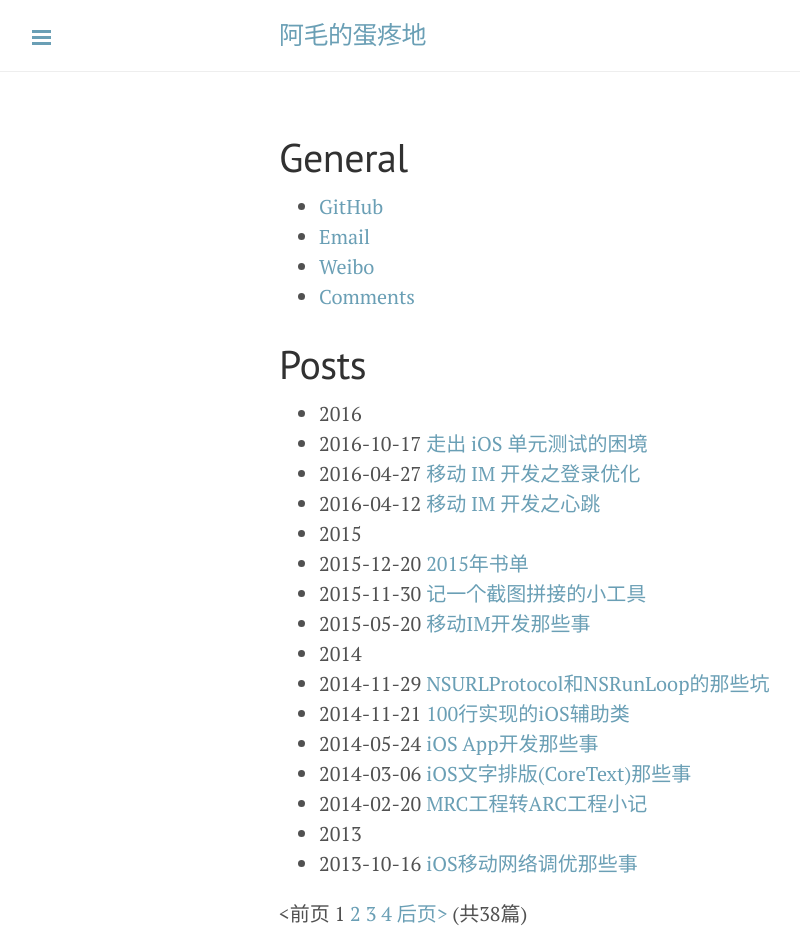
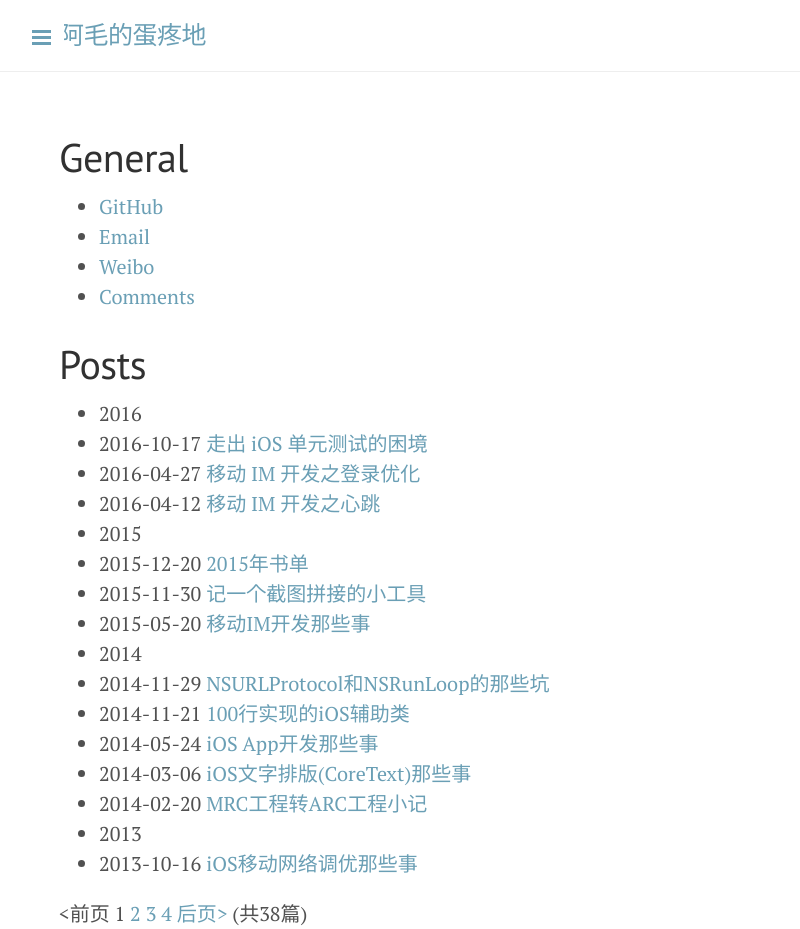
Before and after one commit to xiangwangfeng/xiangwangfeng.github.io, a Jekyll site: the page built from index.html, in a window 1280 px wide. Shown: the whole page, without its empty margins (1-801 px from the left). Built offline with Jekyll 4.4.1, drawn with Linux system fonts in a browser that asks for light colours; the list of posts is cut into pages by our own code.

Commit message:
update css

```diff
--- a/_includes/head.html
+++ b/_includes/head.html
@@ -21,7 +21,6 @@
   <link rel="stylesheet" href="http://fonts.googleapis.com/css?family=PT+Serif:400,400italic,700|PT+Sans:400">
 
   <!-- Icons -->
-  <link rel="apple-touch-icon-precomposed" sizes="144x144" href="{{ site.baseurl }}public/apple-touch-icon-precomposed.png">
   <link rel="shortcut icon" href="/public/favicon.ico">
 
   <!-- RSS -->
--- a/public/css/lanyon.css
+++ b/public/css/lanyon.css
@@ -82,7 +82,7 @@ h1, h2, h3, h4, h5, h6 {
 }
 @media (min-width: 56em) {
   .container {
-    max-width: 38rem;
+    max-width: 60rem;
   }
 }
 
```
